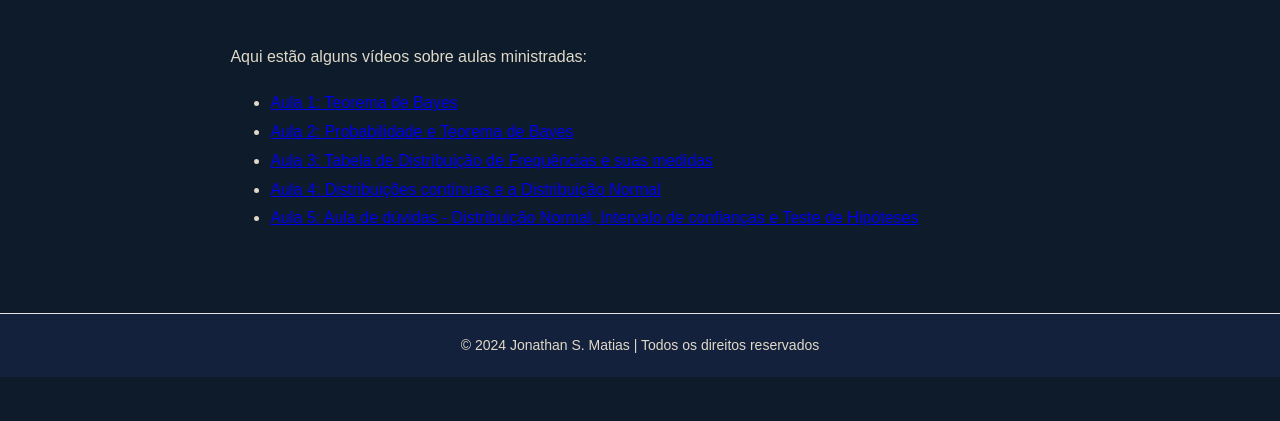
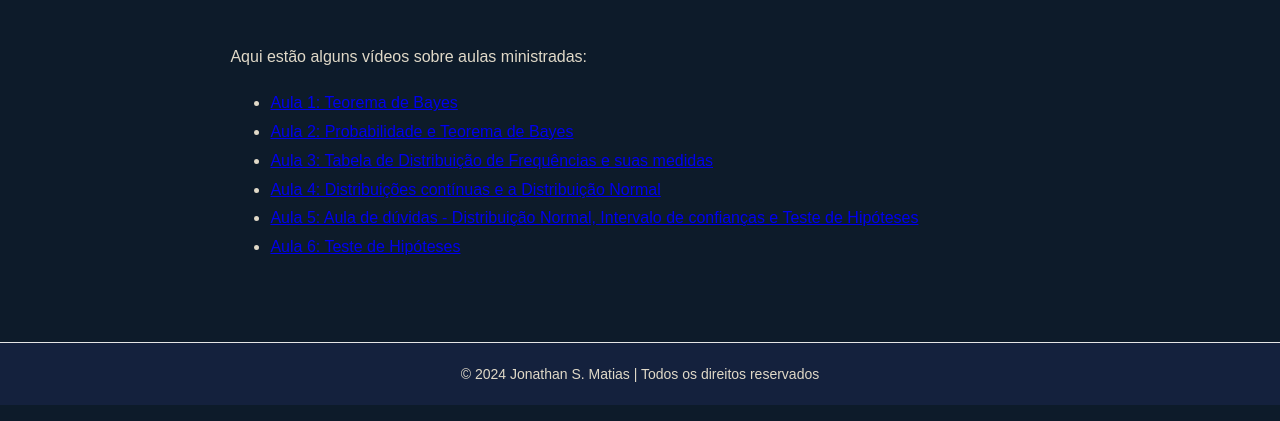
Before and after one commit to jonathanestatistica/webpage, a Flask app: page /videos/ in a window 1280 px wide. Shown: the part 379-800 px from the top of the page. Run offline with Flask 3, Linux system fonts and the light colour scheme.

Commit message:
Add files via upload

```diff
--- a/templates/videos.html
+++ b/templates/videos.html
@@ -11,6 +11,7 @@
         <li><a href="https://www.youtube.com/watch?v=0ZlaWvvkU5E" target="_blank">Aula 3: Tabela de Distribuição de Frequências e suas medidas</a></li>
         <li><a href="https://www.youtube.com/watch?v=PTv8Xlp41KU" target="_blank">Aula 4: Distribuições contínuas e a Distribuição Normal</a></li>
         <li><a href="https://www.youtube.com/watch?v=XSg9wlSJDg8" target="_blank">Aula 5: Aula de dúvidas - Distribuição Normal, Intervalo de confianças e Teste de Hipóteses</a></li>
+        <li><a href="https://www.youtube.com/watch?v=dagrUZH5Qdo" target="_blank">Aula 6: Teste de Hipóteses</a></li>
     </ul>
 </div>
 {% endblock %}
```
